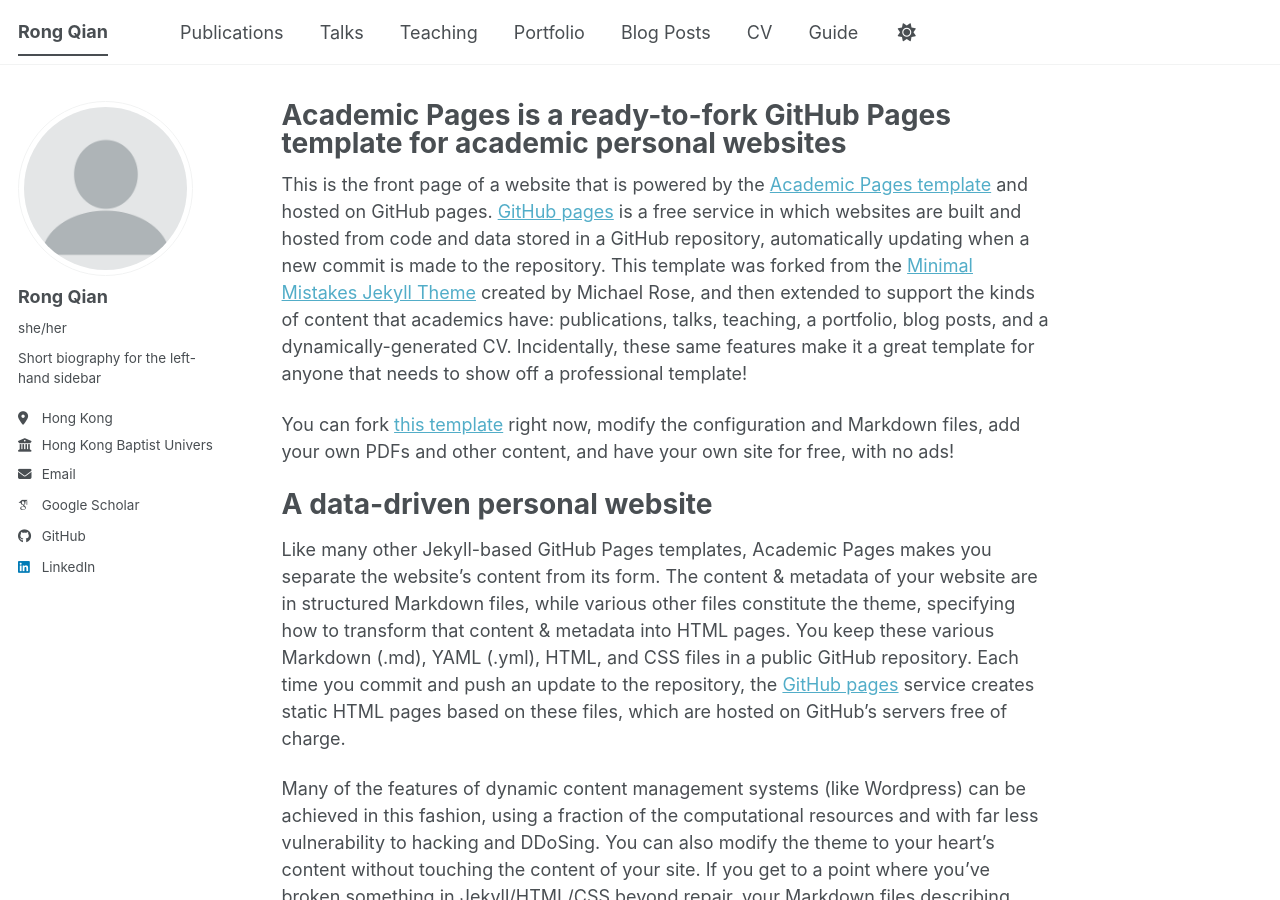
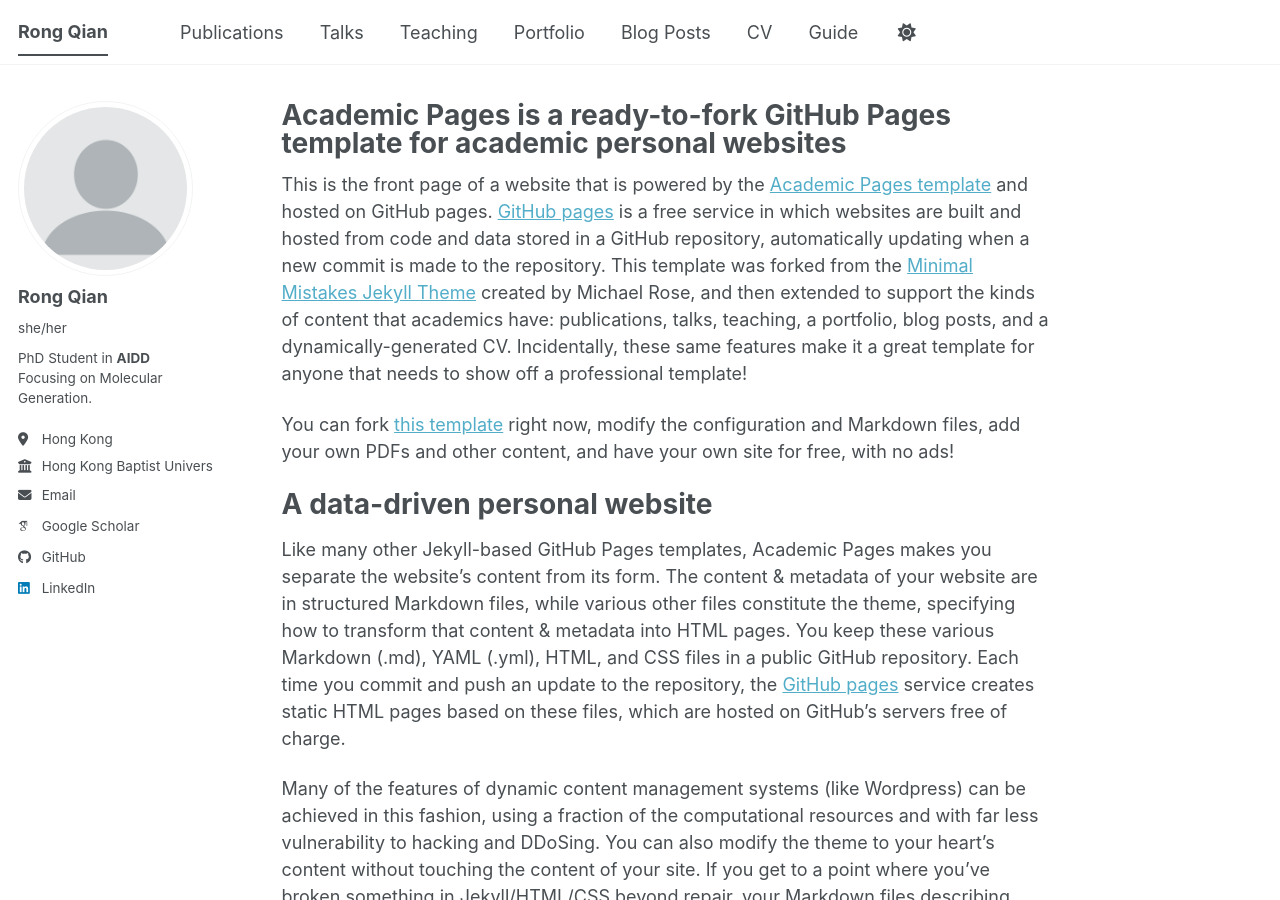
Before and after one commit to qianrong0709/qianrong0709.github.io, a Jekyll site: the page built from _pages/about.md, in a window 1280 px wide and 900 px high. Built offline with Jekyll 4.4.1, drawn with Linux system fonts in a browser that asks for light colours; some web fonts are replaced; a script bundle is joined from its source files by our own code; library files that are not in the unit come from our copies; some of the changed lines change nothing that is shown.

Commit message:
Update _config.yml

```diff
--- a/_config.yml
+++ b/_config.yml
@@ -26,7 +26,7 @@
   avatar           : "profile.png"
   name             : "Rong Qian"
   pronouns         : "she/her"
-  bio              : "Short biography for the left-hand sidebar"
+  bio              : "PhD Student in <b>AIDD</b><br>Focusing on Molecular Generation."
   location         : "Hong Kong"
   employer         : "Hong Kong Baptist University"
   uri              : # URL
@@ -51,7 +51,7 @@
   bitbucket        : # Username - Update with your username on the site
   codepen          : # Username
   dribbble         : # Username
-  github           : "https://github.com/qianrong0709"
+  github           : "qianrong0709"
   kaggle           : # Username
   stackoverflow    : # User number or user number and name (i.e., use "1" or "1/jeff-atwood")
 
@@ -66,7 +66,7 @@
   keybase          : # Username
   instagram        : # Username
   lastfm           : # Username
-  linkedin         : "https://www.linkedin.com/in/rong-qian-723b55337/" # Username
+  linkedin         : "rong-qian-723b55337" # Username
   mastodon         : # URL
   medium           : # URL
   pinterest        : # Username
```
